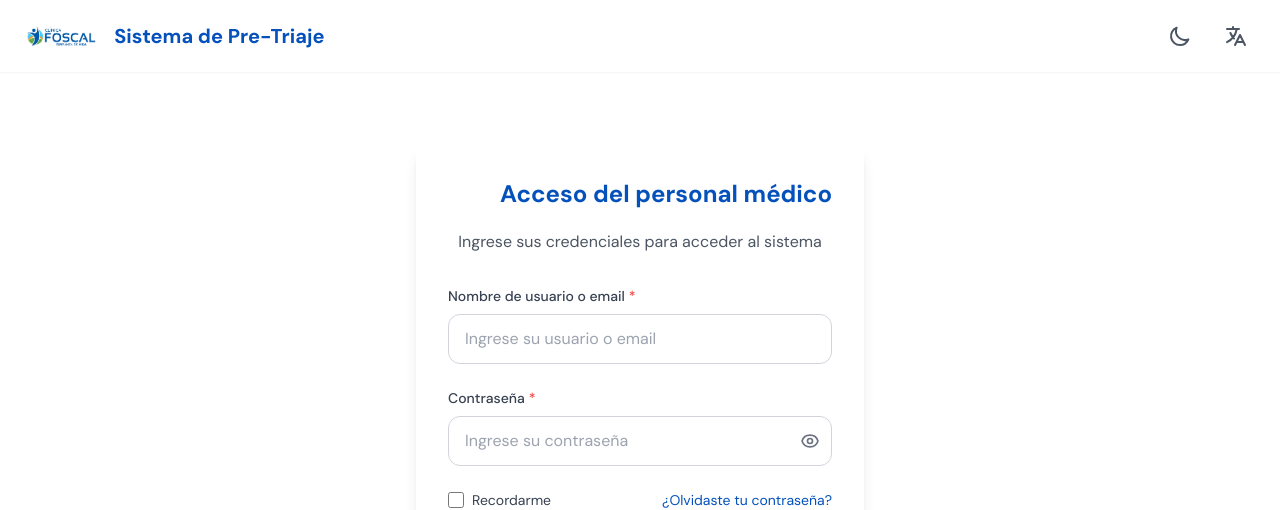
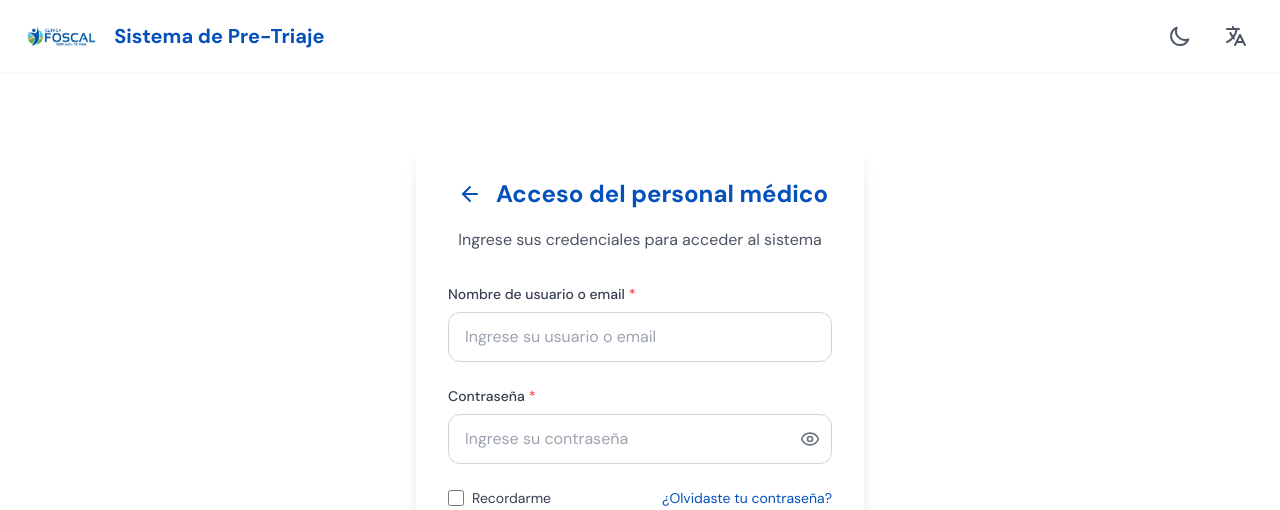
Before and after one commit to junda05/Proyecto-Triage, a React (Create React App) app in the folder FrontEnd/: page /staff/login in a window 1280 px wide. Shown: the top 510 px of the page. Built offline with nearby package versions, Linux system fonts and the light colour scheme.

Commit message:
Sistema de login completado

```diff
--- a/FrontEnd/src/components/Auth/LoginForm.jsx
+++ b/FrontEnd/src/components/Auth/LoginForm.jsx
@@ -79,23 +79,23 @@ const LoginForm = ({ isExpanding, onBackClick }) => {
     {/* Header centrado con flecha y título */}
     <div className="flex flex-col items-center mb-8">
         {/* Contenedor de flecha y título */}
-        <div className="flex items-center gap-3 mb-4">
+        <div className="flex items-start sm:items-center gap-2 sm:gap-2 mb-4">
         <button
             type="button"
             onClick={onBackClick}
-            className="p-2 text-blue-600 dark:text-blue-400 hover:text-blue-700 dark:hover:text-blue-300 transition-colors duration-200 hover:bg-gray-100 dark:hover:bg-gray-700 rounded-lg"
+            className="p-0.5 sm:p-1.5 text-primary dark:text-blue-400 hover:text-blue-700 dark:hover:text-blue-300 transition-colors duration-200 hover:bg-gray-100 dark:hover:bg-gray-700 rounded-lg"
             aria-label="Volver a la selección de roles"
         >
-            <ArrowLeftIcon className="h-6 w-6" />
+            <ArrowLeftIcon className="h-5 w-5 sm:h-6 sm:w-6" />
         </button>
 
-        <h2 className="text-2xl font-bold text-primary dark:text-blue-400 whitespace-nowrap">
+        <h2 className="text-xl sm:text-2xl font-bold text-primary dark:text-blue-400 text-center leading-tight">
             Acceso del personal médico
         </h2>
         </div>
 
     {/* Descripción centrada */}
-    <p className="text-gray-600 dark:text-gray-300 text-center">
+    <p className="text-base sm:text-base text-gray-600 dark:text-gray-300 text-center">
       Ingrese sus credenciales para acceder al sistema
     </p>
   </div>
--- a/FrontEnd/src/components/icons/Icons.jsx
+++ b/FrontEnd/src/components/icons/Icons.jsx
@@ -1,6 +1,6 @@
 import React from 'react';
-// Importar iconos de lucide-react para notificaciones
-import { CheckCircle, XCircle, AlertTriangle, Info } from 'lucide-react';
+// Importar iconos de lucide-react para notificaciones y otros componentes
+import { CheckCircle, XCircle, AlertTriangle, Info, Eye, EyeOff, ArrowLeft } from 'lucide-react';
 
 // Icono de usuario para pacientes
 export const UserIcon = ({ className = "h-6 w-6" }) => (
@@ -92,63 +92,19 @@ export const MoonIcon = ({ className = "h-6 w-6" }) => (
   </svg>
 );
 
-// Icono de ojo (mostrar contraseña)
+// Icono de ojo (mostrar contraseña) - Lucide React
 export const EyeIcon = ({ className = "h-6 w-6" }) => (
-  <svg
-    xmlns="http://www.w3.org/2000/svg"
-    className={className}
-    fill="none"
-    viewBox="0 0 24 24"
-    stroke="currentColor"
-  >
-    <path
-      strokeLinecap="round"
-      strokeLinejoin="round"
-      strokeWidth="2"
-      d="M15 12a3 3 0 11-6 0 3 3 0 016 0z"
-    />
-    <path
-      strokeLinecap="round"
-      strokeLinejoin="round"
-      strokeWidth="2"
-      d="M2.458 12C3.732 7.943 7.523 5 12 5c4.478 0 8.268 2.943 9.542 7-1.274 4.057-5.064 7-9.542 7-4.477 0-8.268-2.943-9.542-7z"
-    />
-  </svg>
+  <Eye className={className} />
 );
 
-// Icono de ojo tachado (ocultar contraseña)
+// Icono de ojo tachado (ocultar contraseña) - Lucide React
 export const EyeSlashIcon = ({ className = "h-6 w-6" }) => (
-  <svg
-    xmlns="http://www.w3.org/2000/svg"
-    className={className}
-    fill="none"
-    viewBox="0 0 24 24"
-    stroke="currentColor"
-  >
-    <path
-      strokeLinecap="round"
-      strokeLinejoin="round"
-      strokeWidth="2"
-      d="M13.875 18.825A10.05 10.05 0 0112 19c-4.478 0-8.268-2.943-9.543-7a9.97 9.97 0 011.563-3.029m5.858.908a3 3 0 114.243 4.243M9.878 9.878l4.242 4.242M9.878 9.878L3 3m6.878 6.878L21 21"
-    />
-  </svg>
+  <EyeOff className={className} />
 );
 
-// Icono de flecha izquierda
+// Icono de flecha izquierda - Lucide React
 export const ArrowLeftIcon = ({ className = "h-6 w-6" }) => (
-  <svg
-    xmlns="http://www.w3.org/2000/svg"
-    className={className}
-    fill="none"
-    viewBox="0 0 24 24"
-    stroke="currentColor"
-  >
-    <path
-      strokeLinecap="round"
-      strokeLinejoin="round"
-      strokeWidth="2"
-    />
-  </svg>
+  <ArrowLeft className={className} />
 );
 
 // === ICONOS PARA NOTIFICACIONES (Lucide React) ===
--- a/FrontEnd/src/contexts/AuthContext.jsx
+++ b/FrontEnd/src/contexts/AuthContext.jsx
@@ -27,14 +27,31 @@ export const AuthProvider = ({ children }) => {
 
       return { ok: true };
     } catch (e) {
-      const errorMsg = e.response?.data?.detail ||
+      let errorMsg;
+      let titulo = 'Error de autenticación';
+
+      // Verificar si es un error de conexión con el servidor
+      if (!e.response) {
+        errorMsg = 'No se pudo conectar con el servidor. Por favor, verifica tu conexión a internet e intenta nuevamente.';
+        titulo = 'Error de conexión';
+      } else {
+        let rawErrorMsg = e.response?.data?.detail ||
                          e.response?.data?.non_field_errors?.[0] ||
                          'Error de autenticación';
+
+        // Traducir mensajes comunes del servidor al español
+        if (rawErrorMsg === 'No active account found with the given credentials') {
+          errorMsg = 'No se encontró una cuenta activa con las credenciales proporcionadas';
+        } else {
+          errorMsg = rawErrorMsg;
+        }
+      }
+
       setErrorAuth(e.response?.data || errorMsg);
 
       // Mostrar notificación de error
       notificaciones.mostrarError(errorMsg, {
-        titulo: 'Error de autenticación'
+        titulo: titulo
       });
 
       return { ok: false, error: e };
@@ -51,16 +68,26 @@ export const AuthProvider = ({ children }) => {
 
       return { ok: true, data };
     } catch (e) {
+      let errorMsg;
+      let titulo = 'Error en el registro';
+
+      // Verificar si es un error de conexión con el servidor
+      if (!e.response) {
+        errorMsg = 'No se pudo conectar con el servidor. Por favor, verifica tu conexión a internet e intenta nuevamente.';
+        titulo = 'Error de conexión';
+        setErrorAuth(errorMsg);
+      } else {
         const errorData = e.response?.data || 'Error al registrar';
         setErrorAuth(errorData);
 
         // Mostrar notificación de error específica
-      const errorMsg = typeof errorData === 'string'
+        errorMsg = typeof errorData === 'string'
           ? errorData
           : errorData.non_field_errors?.[0] || 'Error al crear la cuenta';
+      }
 
       notificaciones.mostrarError(errorMsg, {
-        titulo: 'Error en el registro'
+        titulo: titulo
       });
 
       return { ok: false, error: e };
```
Also changed, not shown: 1 other file (tests, documents, lock files or other folders). Lines whose indentation alone changed are shown as unchanged.
